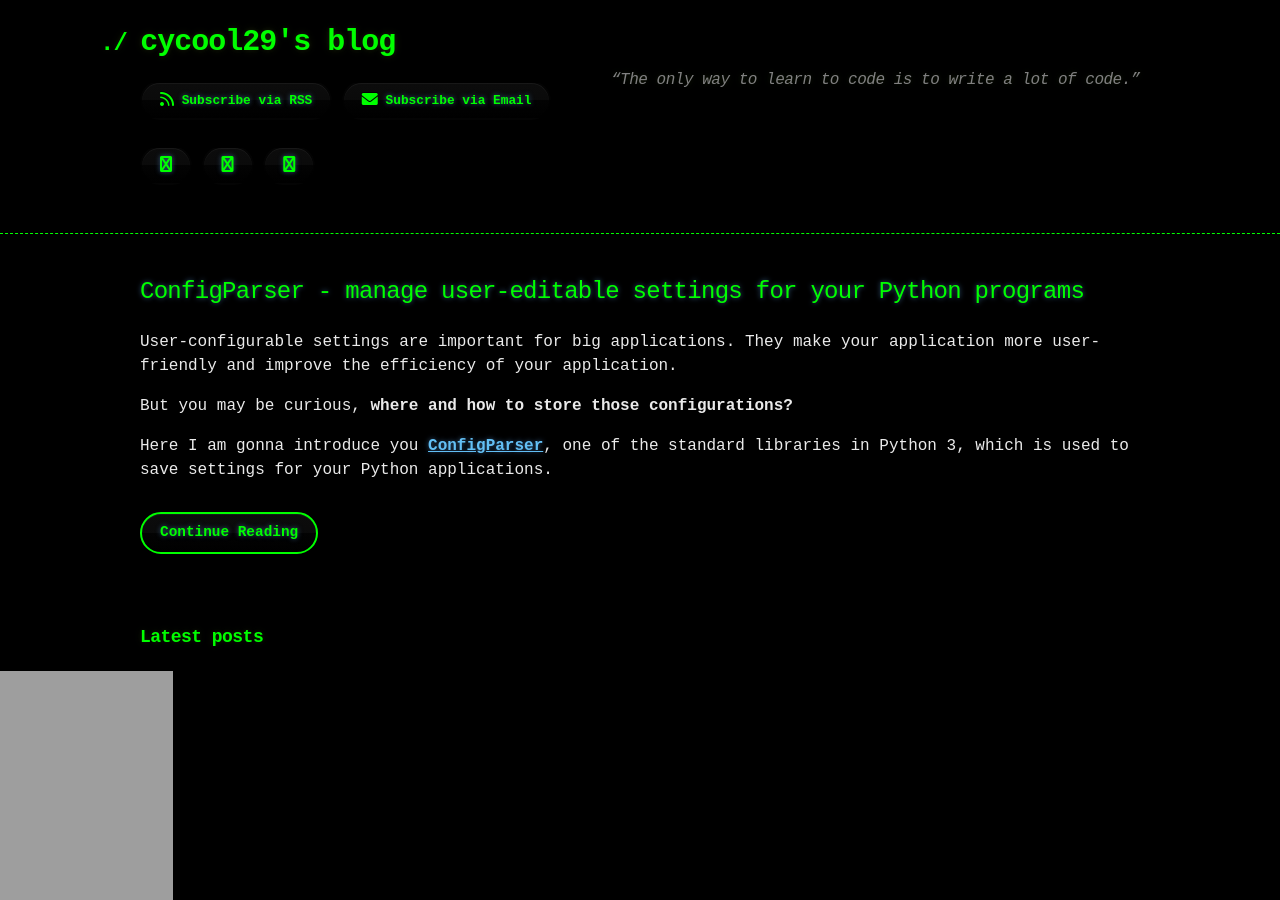
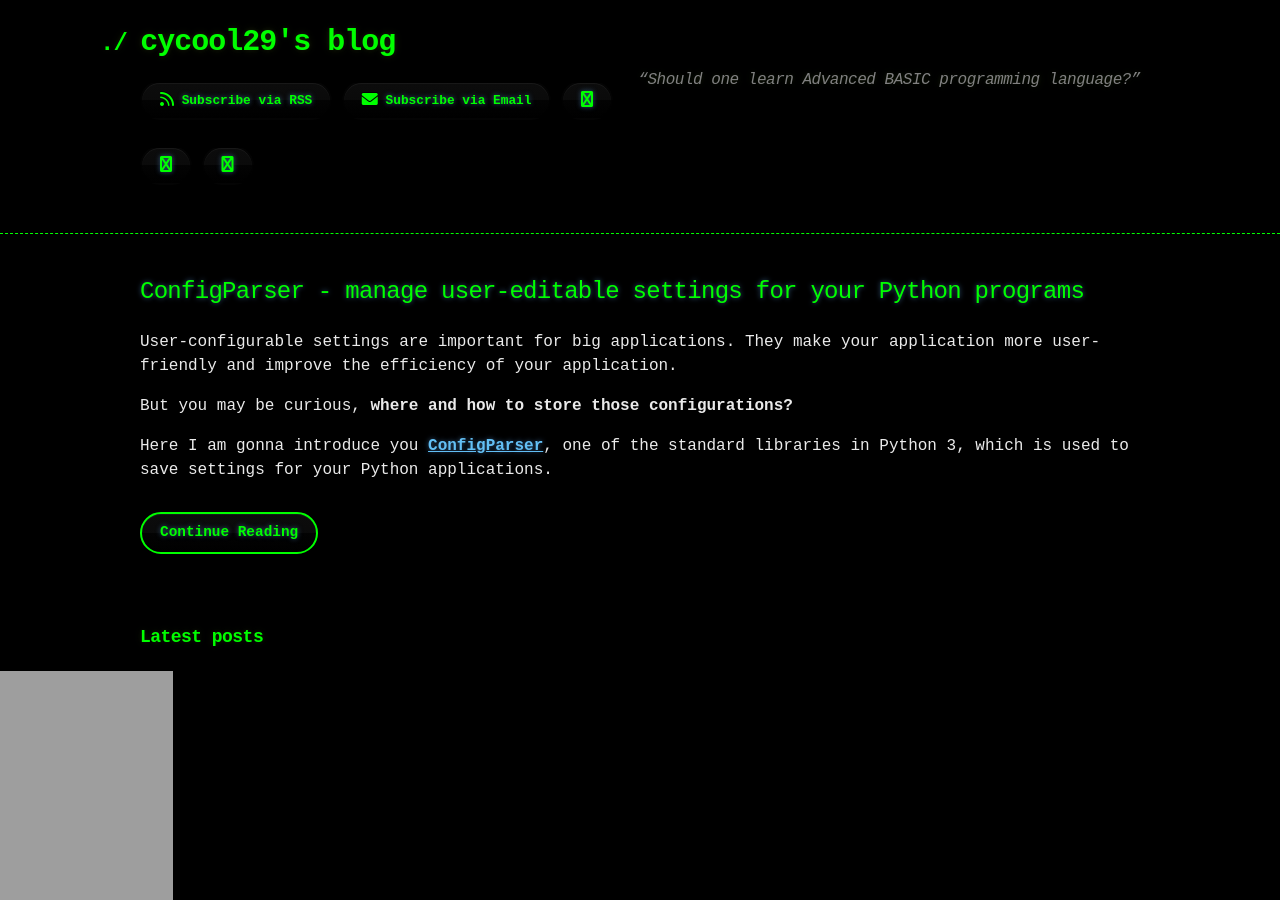
Before and after one commit to cycool29/cycool29.github.io, a Jekyll site: the page built from index.md, in a window 1280 px wide and 900 px high. Built offline with Jekyll 4.4.1, drawn with Linux system fonts in a browser that asks for light colours; a style sheet for code colours, icons or effects is not loaded.

Commit message:
Update quotes

```diff
--- a/_config.yml
+++ b/_config.yml
@@ -1,5 +1,5 @@
 title: cycool29's blog
-description: "“The only way to learn to code is to write a lot of code.” "
+description: "“Should one learn Advanced BASIC programming language?” "
 bio: A high school student. Intermediate in Python, Git, Bash. Learning JavaScript. He/Him. "
 author: cycool29
 url: https://cycool29.github.io
```
